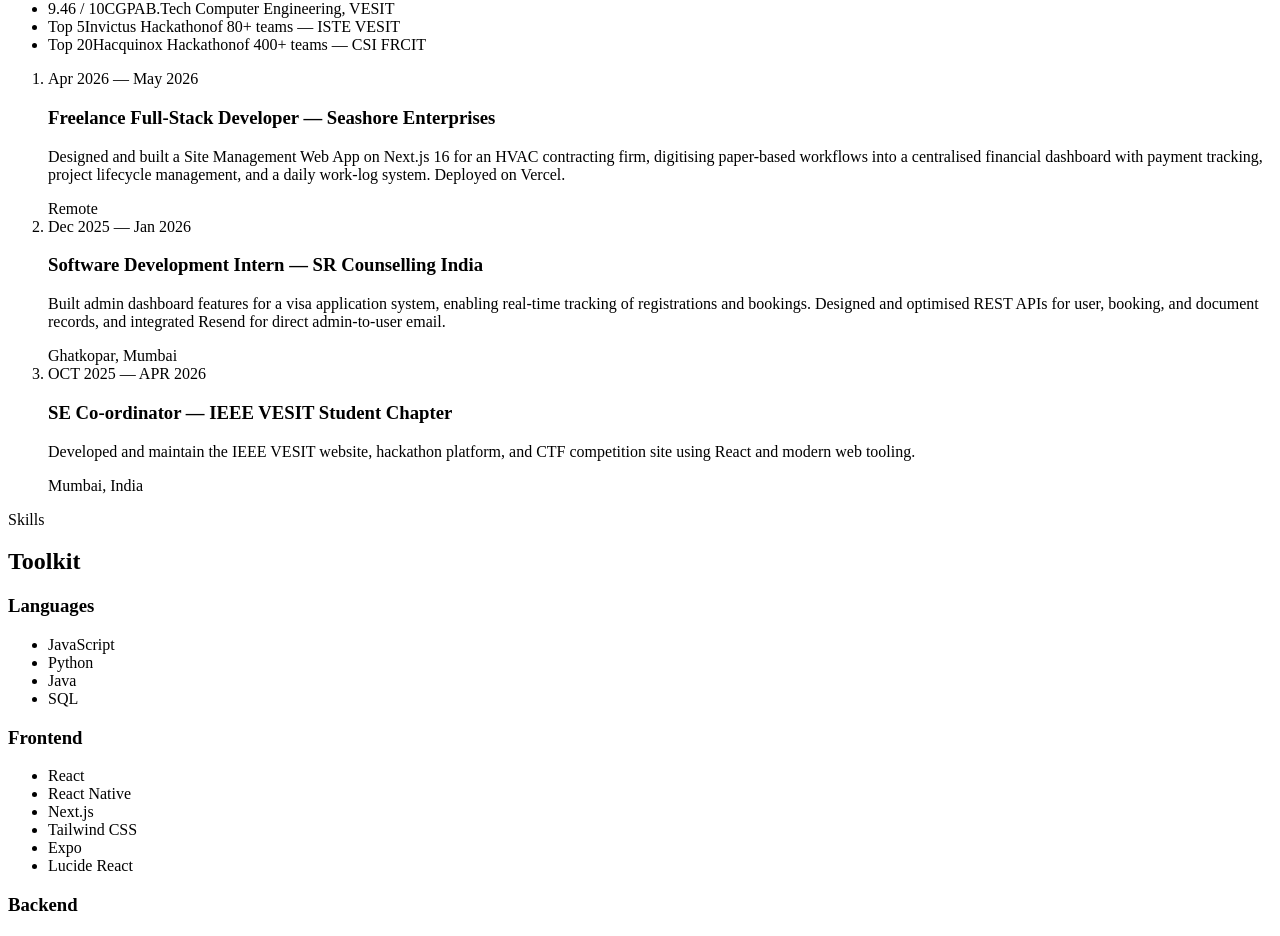
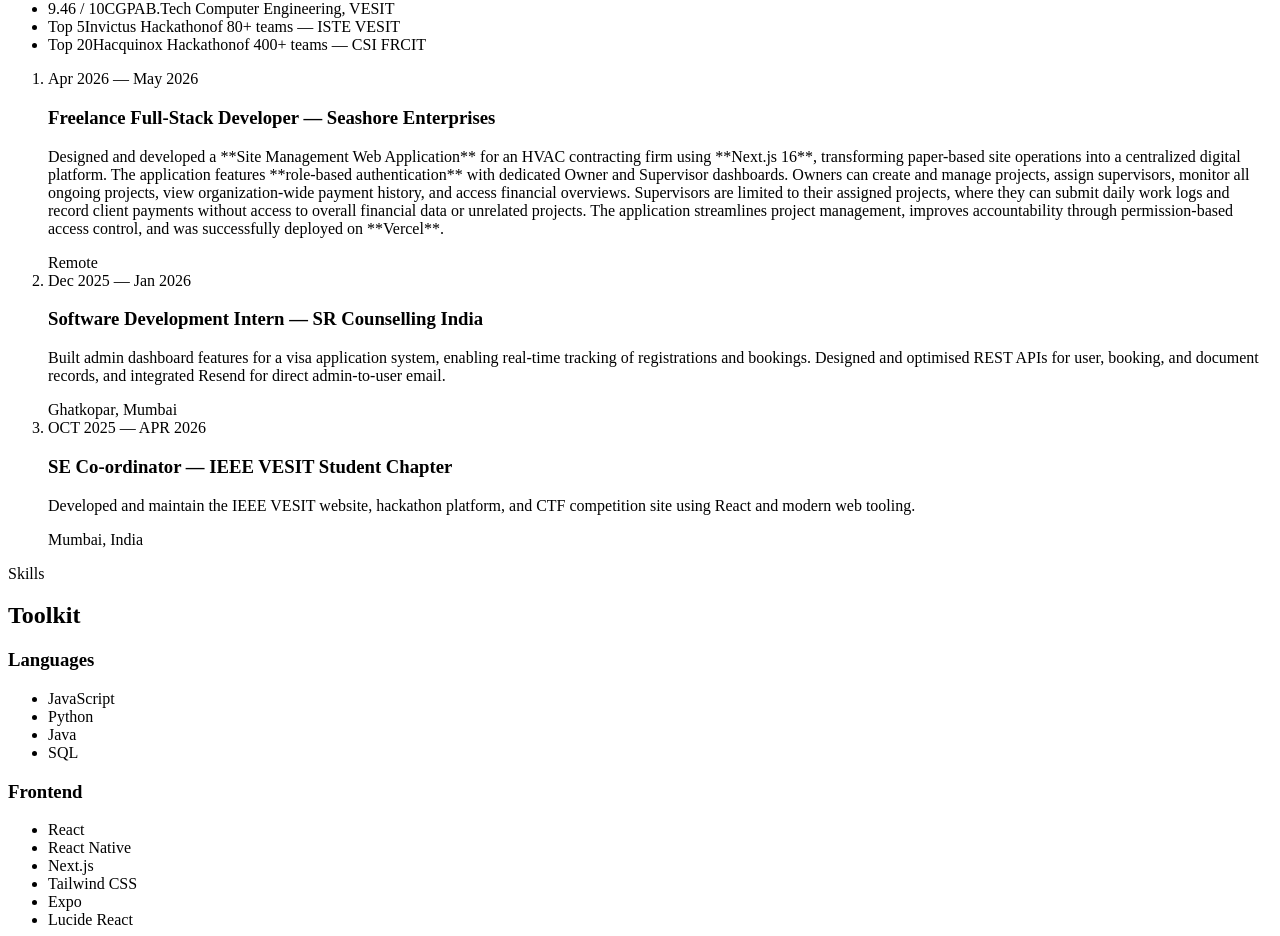
Before and after one commit to adil162006/porttfolio, a React (Vite) app: page / in a window 1280 px wide. Shown: the part 1482-2418 px from the top of the page. Built offline with nearby package versions, Linux system fonts and the light colour scheme; the HTML template or start-up script is replaced by a standard one.

Commit message:
added some features

```diff
--- a/src/data/content.js
+++ b/src/data/content.js
@@ -74,8 +74,7 @@
     role: 'Freelance Full-Stack Developer',
     org: 'Seashore Enterprises',
     location: 'Remote',
-    description:
-      'Designed and built a Site Management Web App on Next.js 16 for an HVAC contracting firm, digitising paper-based workflows into a centralised financial dashboard with payment tracking, project lifecycle management, and a daily work-log system. Deployed on Vercel.',
+    description:'Designed and developed a **Site Management Web Application** for an HVAC contracting firm using **Next.js 16**, transforming paper-based site operations into a centralized digital platform. The application features **role-based authentication** with dedicated Owner and Supervisor dashboards. Owners can create and manage projects, assign supervisors, monitor all ongoing projects, view organization-wide payment history, and access financial overviews. Supervisors are limited to their assigned projects, where they can submit daily work logs and record client payments without access to overall financial data or unrelated projects. The application streamlines project management, improves accountability through permission-based access control, and was successfully deployed on **Vercel**.'
   },
   {
     period: 'Dec 2025 — Jan 2026',
```
